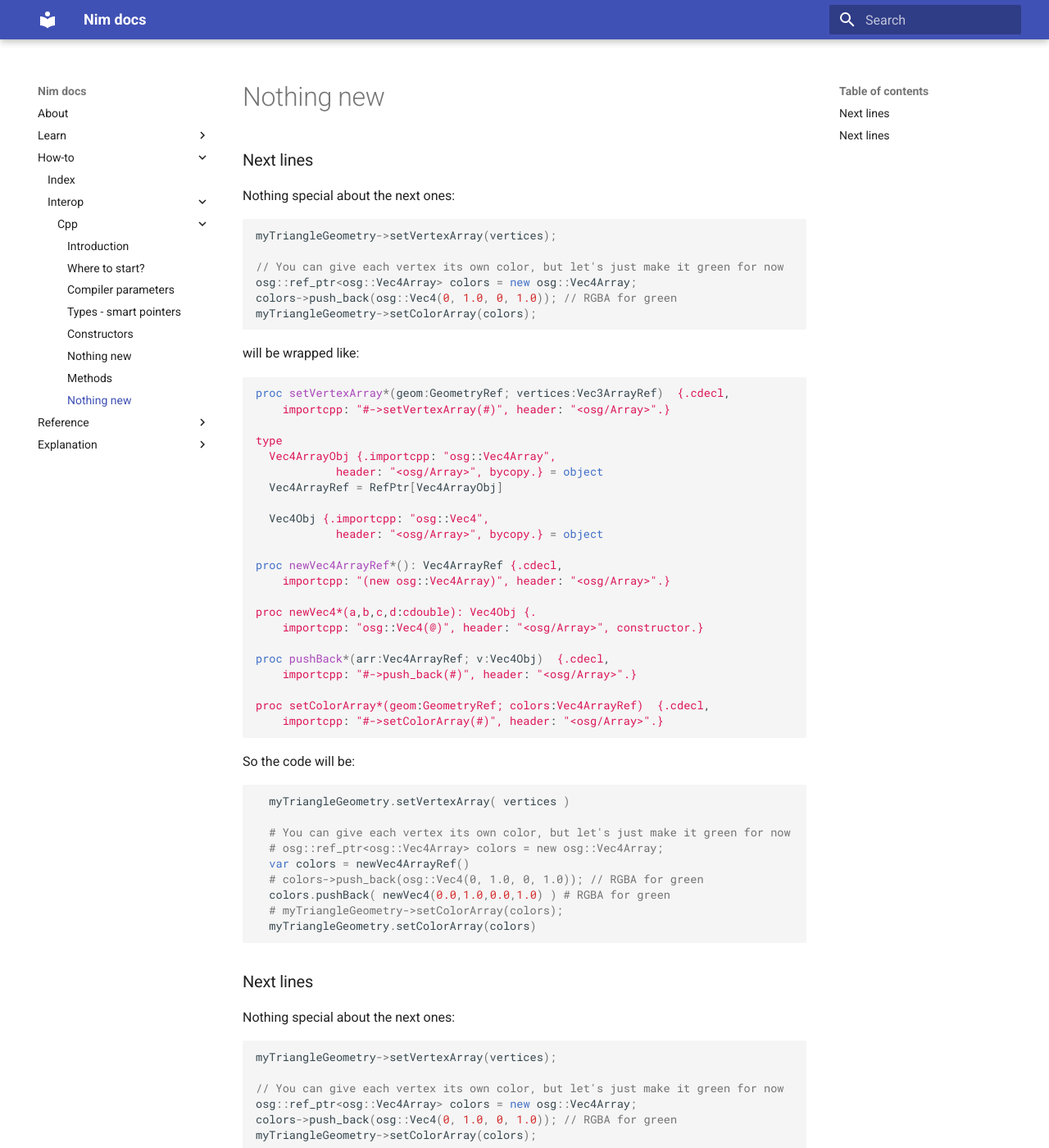
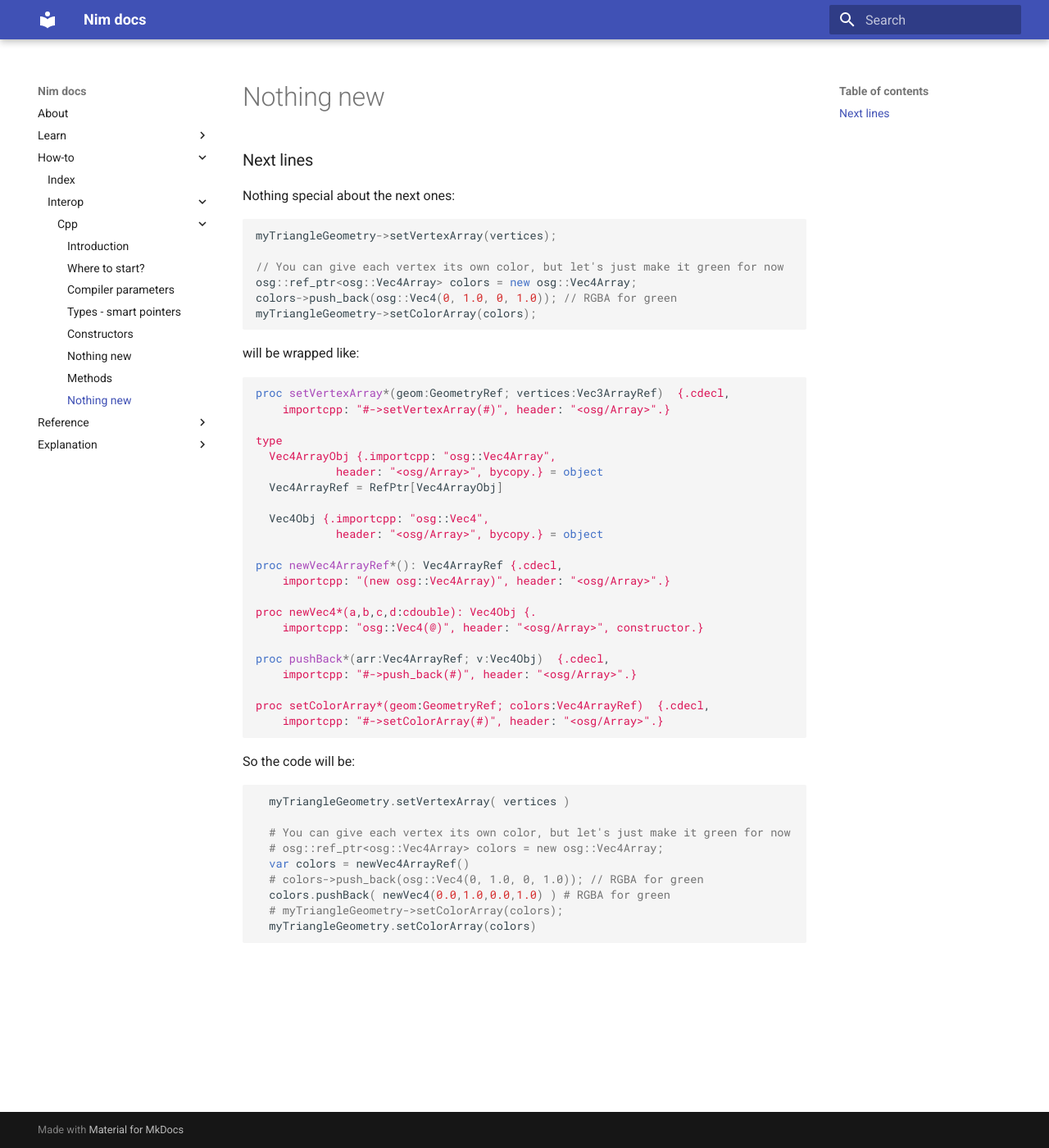
Before and after one commit to mantielero/nimdocs, an MkDocs documentation site: the page built from docs/howto/interop/cpp/nothing_new2.md, in a window 1280 px wide and 1400 px high. Shown: the whole window at 82% size. Built offline with MkDocs 1.6.1 and Material for MkDocs 9.7.7, drawn with Linux system fonts in a browser that asks for light colours.

Commit message:
cleaning

````diff
--- a/docs/howto/interop/cpp/nothing_new2.md
+++ b/docs/howto/interop/cpp/nothing_new2.md
@@ -47,51 +47,3 @@ So the code will be:
   # myTriangleGeometry->setColorArray(colors);
   myTriangleGeometry.setColorArray(colors)
 ```
-### Next lines
-Nothing special about the next ones:
-```c++
-myTriangleGeometry->setVertexArray(vertices);
-
-// You can give each vertex its own color, but let's just make it green for now
-osg::ref_ptr<osg::Vec4Array> colors = new osg::Vec4Array;
-colors->push_back(osg::Vec4(0, 1.0, 0, 1.0)); // RGBA for green
-myTriangleGeometry->setColorArray(colors);
-```
-will be wrapped like:
-```nim
-proc setVertexArray*(geom:GeometryRef; vertices:Vec3ArrayRef)  {.cdecl,
-    importcpp: "#->setVertexArray(#)", header: "<osg/Array>".}
-
-type
-  Vec4ArrayObj {.importcpp: "osg::Vec4Array",
-            header: "<osg/Array>", bycopy.} = object
-  Vec4ArrayRef = RefPtr[Vec4ArrayObj]
-
-  Vec4Obj {.importcpp: "osg::Vec4",
-            header: "<osg/Array>", bycopy.} = object
-
-proc newVec4ArrayRef*(): Vec4ArrayRef {.cdecl,
-    importcpp: "(new osg::Vec4Array)", header: "<osg/Array>".}
-
-proc newVec4*(a,b,c,d:cdouble): Vec4Obj {.
-    importcpp: "osg::Vec4(@)", header: "<osg/Array>", constructor.}
-
-proc pushBack*(arr:Vec4ArrayRef; v:Vec4Obj)  {.cdecl,
-    importcpp: "#->push_back(#)", header: "<osg/Array>".}
-
-proc setColorArray*(geom:GeometryRef; colors:Vec4ArrayRef)  {.cdecl,
-    importcpp: "#->setColorArray(#)", header: "<osg/Array>".}
-```
-
-So the code will be:
-```nim
-  myTriangleGeometry.setVertexArray( vertices )
-
-  # You can give each vertex its own color, but let's just make it green for now
-  # osg::ref_ptr<osg::Vec4Array> colors = new osg::Vec4Array;
-  var colors = newVec4ArrayRef()
-  # colors->push_back(osg::Vec4(0, 1.0, 0, 1.0)); // RGBA for green
-  colors.pushBack( newVec4(0.0,1.0,0.0,1.0) ) # RGBA for green
-  # myTriangleGeometry->setColorArray(colors);
-  myTriangleGeometry.setColorArray(colors)
-```
````
